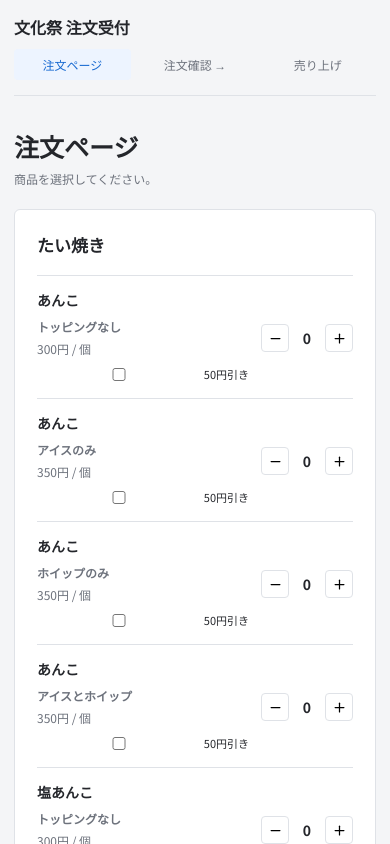
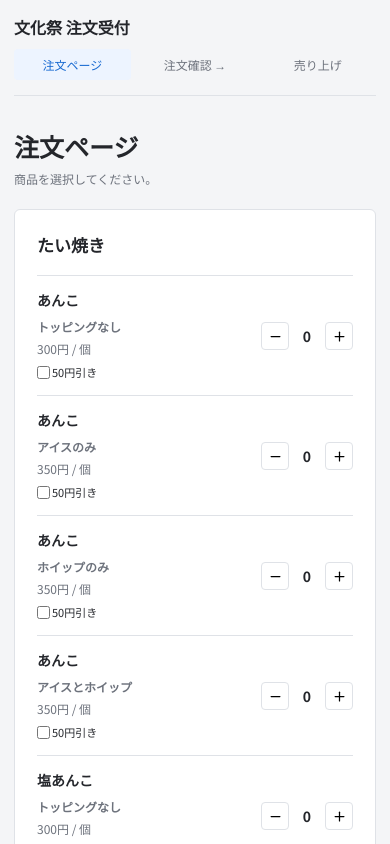
Before and after one commit to hatomugispecial/taiyaki-festival-orders, a Next.js app: page / in a window 390 px wide. Shown: the top 844 px of the page. Built offline with nearby package versions, Linux system fonts and the light colour scheme.

Commit message:
Tighten mobile discount checkbox spacing

```diff
--- a/app/globals.css
+++ b/app/globals.css
@@ -4,7 +4,8 @@
 .app-header{position:sticky;top:0;z-index:20;background:var(--bg);}
 .product-row{min-height:0;padding:10px 0;gap:10px}
 .product-name{gap:3px}
-.item-follow{display:flex;align-items:center;justify-content:flex-start;gap:4px;margin-top:3px;line-height:1.2;font-size:11px;white-space:nowrap}
+.item-follow{display:flex;align-items:center;justify-content:flex-start;gap:2px;margin-top:3px;line-height:1.2;font-size:11px;white-space:nowrap}
+.item-follow input{width:auto;margin:0;flex:none}
 @media (max-width:430px){.product-row{padding:10px 0;gap:8px}.item-follow{font-size:10px;white-space:nowrap}}
 @media (max-width: 430px){
 	.app-shell{padding:0 12px 32px;overflow-x:hidden}
```
